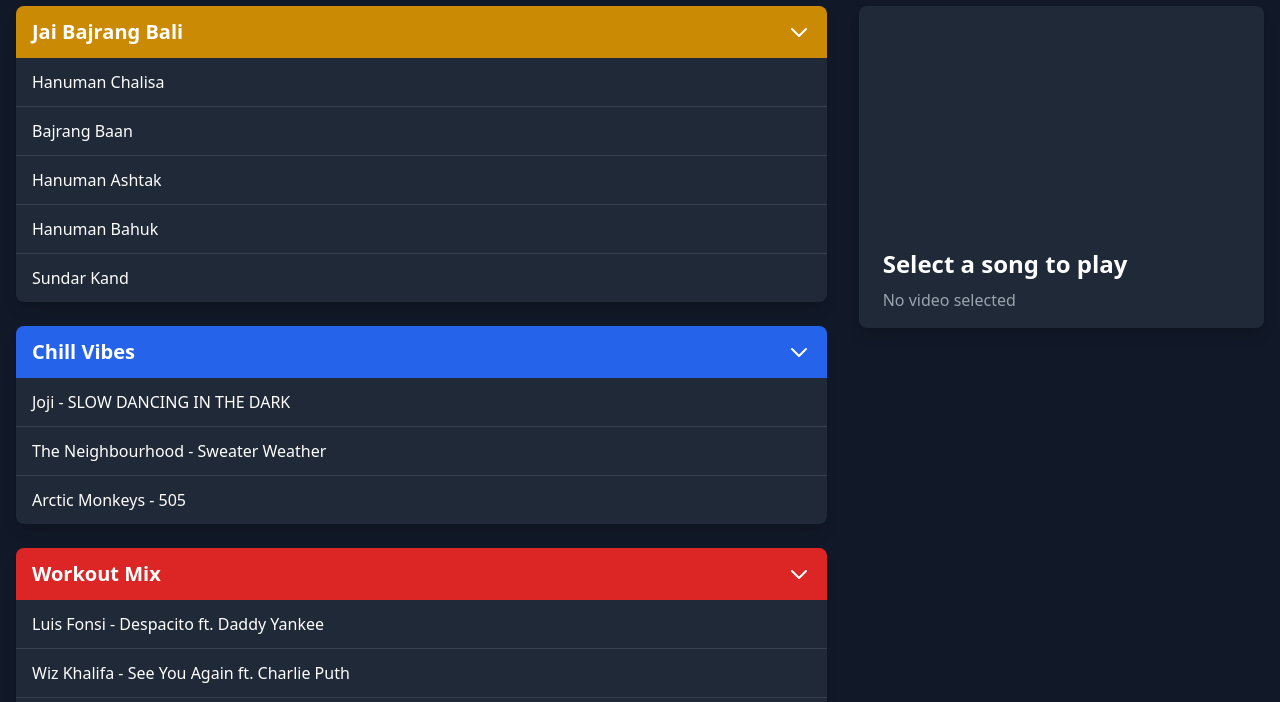
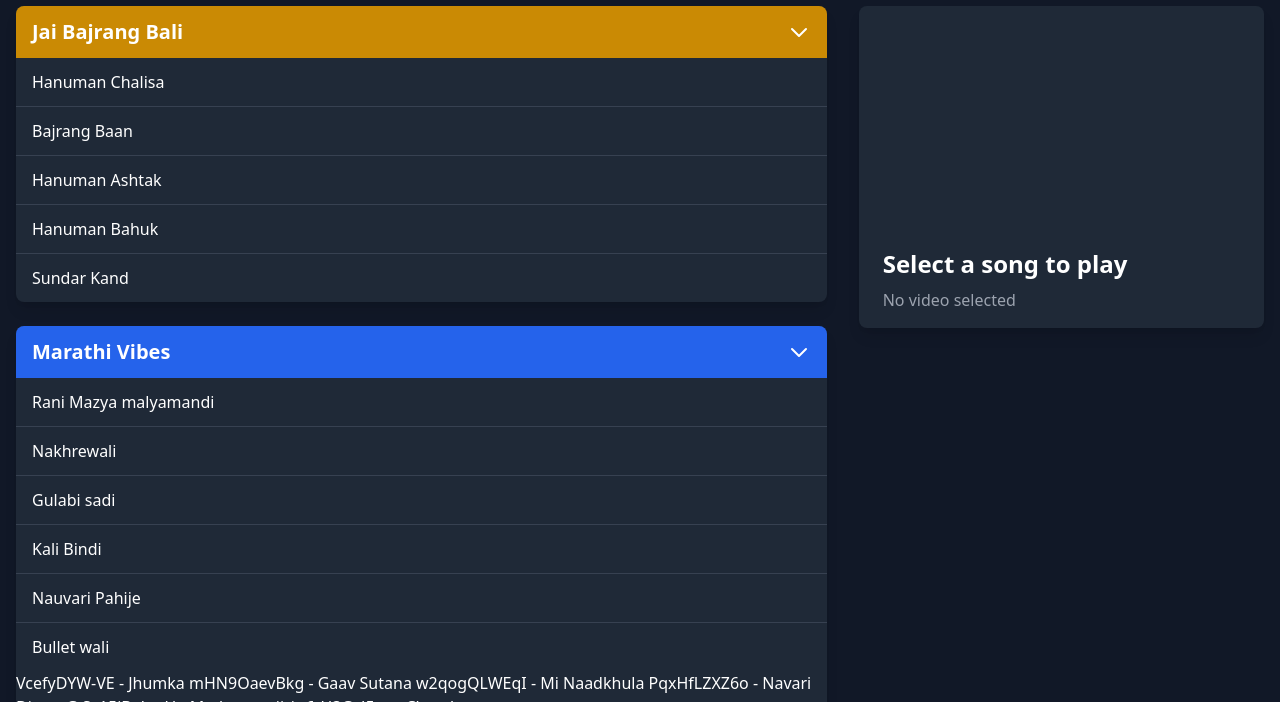
Before and after one commit to yushabh/my-music, a plain HTML site: page html/index.html in a window 1280 px wide. Shown: the part 98-800 px from the top of the page. Drawn offline with Linux system fonts and the light colour scheme.

Commit message:
wip: marathi songs adding in progress

```diff
--- a/html/index.html
+++ b/html/index.html
@@ -51,27 +51,52 @@
                     </ul>
                 </div>
 
-                <!-- Chill Vibes Category -->
+                <!-- Marathi Songs -->
                 <div class="bg-gray-800 rounded-lg overflow-hidden shadow-lg">
                     <div class="bg-blue-600 px-4 py-3 flex justify-between items-center cursor-pointer"
-                         onclick="toggleCategory('chill')">
-                        <h2 class="text-xl font-bold">Chill Vibes</h2>
-                        <svg id="chill-icon" class="w-6 h-6 transition-transform" fill="none" stroke="currentColor" viewBox="0 0 24 24" xmlns="http://www.w3.org/2000/svg">
+                         onclick="toggleCategory('marathi')">
+                        <h2 class="text-xl font-bold">Marathi Vibes</h2>
+                        <svg id="marathi-icon" class="w-6 h-6 transition-transform" fill="none" stroke="currentColor" viewBox="0 0 24 24" xmlns="http://www.w3.org/2000/svg">
                             <path stroke-linecap="round" stroke-linejoin="round" stroke-width="2" d="M19 9l-7 7-7-7"></path>
                         </svg>
                     </div>
-                    <ul id="chill-list" class="divide-y divide-gray-700 song-list">
+                    <ul id="marathi-list" class="divide-y divide-gray-700 song-list">
                         <li class="px-4 py-3 hover:bg-gray-700 cursor-pointer transition"
-                            onclick="playVideo('D9G1VOjN_84', 'Joji - SLOW DANCING IN THE DARK')">
-                            Joji - SLOW DANCING IN THE DARK
+                            onclick="playVideo('CN-lOPUa25M', 'Rani Mazya malyamandi')">
+                            Rani Mazya malyamandi
                         </li>
                         <li class="px-4 py-3 hover:bg-gray-700 cursor-pointer transition"
-                            onclick="playVideo('kX0vO4vlJuU', 'The Neighbourhood - Sweater Weather')">
-                            The Neighbourhood - Sweater Weather
+                            onclick="playVideo('UV7DA6-hLIo', 'Nakhrewali')">
+                            Nakhrewali
                         </li>
                         <li class="px-4 py-3 hover:bg-gray-700 cursor-pointer transition"
-                            onclick="playVideo('7NOSDKb0HlU', 'Arctic Monkeys - 505')">
-                            Arctic Monkeys - 505
+                            onclick="playVideo('B_6d3RBiEN0', 'Gulabi sadi')">
+                            Gulabi sadi
+                        </li>
+                        <li class="px-4 py-3 hover:bg-gray-700 cursor-pointer transition"
+                            onclick="playVideo('R-SmeE-0rdg', 'Kali Bindi')">
+                            Kali Bindi
+                        </li>
+                        <li class="px-4 py-3 hover:bg-gray-700 cursor-pointer transition"
+                            onclick="playVideo('MnGAYS-v7lQ', 'Nauvari Pahije')">
+                            Nauvari Pahije
+                        </li>
+                        <li class="px-4 py-3 hover:bg-gray-700 cursor-pointer transition"
+                            onclick="playVideo('NpVDVw-OlgY', 'Bullet wali')">
+                            Bullet wali
+                        </li>
+
+
+                        VcefyDYW-VE - Jhumka
+                        mHN9OaevBkg - Gaav Sutana
+                        w2qogQLWEqI - Mi Naadkhula
+                        PqxHfLZXZ6o - Navari Distes G
+                        Sy15iBaba-U - Madanmanjiri
+                        r6tU3GvJ5so - Chandra
+
+                        <li class="px-4 py-3 hover:bg-gray-700 cursor-pointer transition"
+                            onclick="playVideo('', '')">
+
                         </li>
                     </ul>
                 </div>
```
